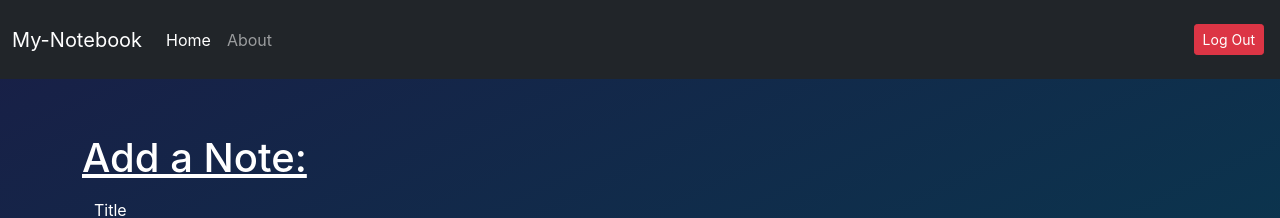
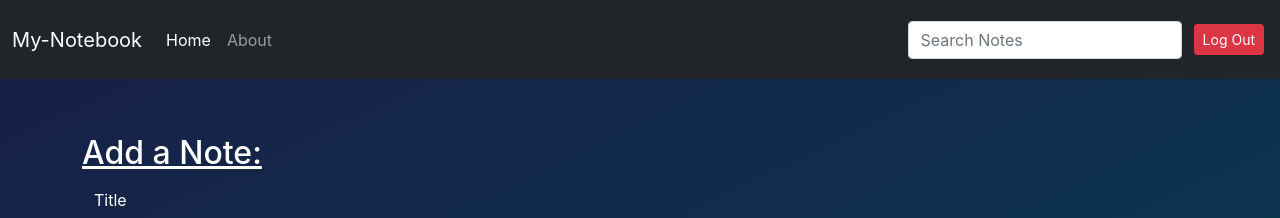
Before and after one commit to PrajwalGhusalikar/MERN-Note-App, a React (Create React App) app in the folder frontend/: page / in a window 1280 px wide. Shown: the top 218 px of the page. Built offline with nearby package versions, Linux system fonts and the light colour scheme; no server answers; sample sign-in values are in the browser's storage.

Commit message:
Add: Search Note Functionality

```diff
--- a/frontend/src/App.js
+++ b/frontend/src/App.js
@@ -20,15 +20,20 @@ function App() {
       setAlert(null)
     },4000)
   }
+
+  let [searchText,setSearchText ]= useState("")
+  console.log("searchTextnew", searchText)
+
     return (
     <>
       <NoteState>
         <Router>
-          <Navbar />
+        <Navbar setSearchText={setSearchText}/>
+
           <Alert alert={alert}/>
           <div className="container">
             <Routes>
-              <Route path="/" element={<Home showAlert={showAlert}/>} />
+              <Route path="/" element={<Home showAlert={showAlert}  searchText={searchText}/>} />
               <Route exact path="/about" element={<About />} />
               <Route exact path="/login" element={<Login showAlert={showAlert}/>}/>
               <Route exact path="/signup" element={<SignUp showAlert={showAlert}/>}/>
--- a/frontend/src/components/AddNotes.js
+++ b/frontend/src/components/AddNotes.js
@@ -24,7 +24,7 @@ const AddNotes = (props) => {
   }
   const onClick = (e) => {
     e.preventDefault();
-    addNote(note.title, note.description, note.tag);
+    addNote(note.title.trim(), note.description.trim(), note.tag.trim());
     props.showAlert("Note Added Successfully", "success");
     resetForm();
   };
@@ -63,7 +63,7 @@ const AddNotes = (props) => {
 
   return (
     <div>
-      <h1><u>Add a Note:</u></h1>
+      <h2 style={{fontFamily:"revert"}}><u>Add a Note:</u></h2>
       <div className="container">
         <form onSubmit={onClick}>
           <div className="mb-3 my-3">
--- a/frontend/src/components/Home.js
+++ b/frontend/src/components/Home.js
@@ -1,13 +1,15 @@
 import React from "react";
 import Notes from "./Note";
 import AddNotes from "./AddNotes";
+import Navbar from "./Navbar";
 const Home= (props)=> {
   let showAlert = props.showAlert
+  let searchText = props.searchText
   return (
 
     <div>
      <AddNotes showAlert={showAlert}/>
-     <Notes showAlert={showAlert}></Notes>
+     <Notes showAlert={showAlert} searchText={searchText}></Notes>
     </div>
   );
 }
--- a/frontend/src/components/Navbar.js
+++ b/frontend/src/components/Navbar.js
@@ -1,13 +1,14 @@
-import React, { useEffect } from "react";
+import React, { useState } from "react";
 import { Link, useLocation } from "react-router-dom";
+import SearchBar from "./SearchBar";
 
-function Navbar() {
+function Navbar(props) {
+ let setSearchText = props.setSearchText
   let location = useLocation();
-  useEffect(() => {}, [location]);
-
   function logOut() {
     localStorage.removeItem("token");
   }
+
 
   return (
     <div>
@@ -76,17 +77,7 @@ function Navbar() {
               </>
             ) : (
               <>
-                {/* <form className="d-flex">
-                  <input
-                    className="form-control me-2"
-                    type="search"
-                    placeholder="Search"
-                    aria-label="Search"
-                  />
-                  <button className="btn btn-outline-success" type="submit">
-                    Search
-                  </button>
-                </form> */}
+                <SearchBar setSearchText={setSearchText}/>
                 <Link
                   className="btn btn-danger btn-sm mx-1 my-3"
                   to="/login"
--- a/frontend/src/components/Note.js
+++ b/frontend/src/components/Note.js
@@ -10,7 +10,7 @@ const Note = (props) => {
   const { note, getNotes, editNote } = context;
   let showAlert = props.showAlert;
   let navigate = useNavigate();
-
+ let searchText= props.searchText
   useEffect(() => {
     if (localStorage.getItem("token")) {
       getNotes();
@@ -161,7 +161,8 @@ const Note = (props) => {
         </div>
         {note.length === 0 ?<h3 className="text-danger">Currently, No notes are available</h3>: ""}
         <div className="row row-cols-1 row-cols-md-4 g-4">
-          {note?.map((note) => {
+          {console.log("searchText-----",searchText)}
+          {note?.filter((note)=>note.title.toLowerCase().includes(searchText) ).map((note) => {
             return (
               <Noteitem
                 key={note._id}
--- /dev/null
+++ b/frontend/src/components/SearchBar.js
@@ -0,0 +1,63 @@
+import React, { useContext, useEffect, useState } from "react";
+import { Link, useLocation } from "react-router-dom";
+import noteContex from "../contex/NoteContex";
+const SearchBar = (props) => {
+//   let context = useContext(noteContex);
+//   let { note, searchNotes, getNotes, notes } = context;
+//   let searchTitle = "";
+//   console.log("notes", notes);
+//   let [title, setTitle] = useState([]);
+//   let location = useLocation();
+
+//   useEffect(() => {}, [location]);
+//     useEffect(() => {
+//     getNotes();
+//   }, [notes]);
+
+//   let i = 0;
+
+//   while (i < note.length) {
+//     let alltitle = note[i].title.toLowerCase();
+//     //  console.log("alltitle",alltitle)
+//     if (!title.includes(alltitle)) {
+//       title.push(alltitle);
+//     }
+//     i++;
+//   }
+//   console.log("note.title", title);
+//   console.log("note", note);
+//   function onchange(e) {
+//     e.preventDefault();
+//     searchTitle = e.target.value;
+//     if (!(searchTitle === "")) {
+//       if (title.includes(searchTitle)) {
+//         console.log("searchTitle", searchTitle);
+//         let newNote = note.filter(
+//           (note) => note.title.toLowerCase().trim() === searchTitle
+//         );
+//         searchNotes(newNote);
+//       } else {
+//         searchNotes(notes);
+//       }
+//     } else {
+//       console.log("Helo i am null");
+//       searchNotes(notes);
+//     }
+//   }
+
+  return (
+    <div>
+      <form className="d-flex">
+        <input
+          className="form-control me-2"
+          type="search"
+          placeholder="Search Notes"
+          aria-label="Search"
+          onChange={(e)=>{props.setSearchText(e.target.value)}}
+        />
+      </form>
+    </div>
+  );
+};
+
+export default SearchBar;
--- a/frontend/src/contex/NoteState.js
+++ b/frontend/src/contex/NoteState.js
@@ -17,9 +17,15 @@ const NoteState = (props) => {
       },
     });
     const notes = await response.json();
-
+    console.log(" i am notes form getnotes". notes)
     setNote(notes);
   };
+
+  //display search notes
+
+  const searchNotes=(newnotes)=>{
+    setNote(newnotes)
+  }
 
   //add a note
   const addNote = async (title, description, tag) => {
@@ -88,7 +94,7 @@ const NoteState = (props) => {
 
   return (
     <noteContex.Provider
-      value={{ note, addNote, deleteNote, getNotes, editNote }}
+      value={{ note, addNote, deleteNote, getNotes, editNote , searchNotes}}
     >
       {props.children}
     </noteContex.Provider>
```
